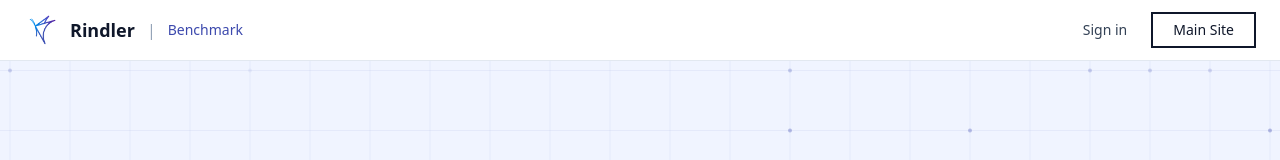
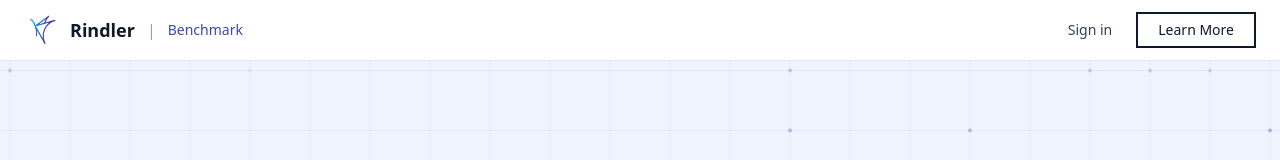
Before and after one commit to meetchie/agent-benchmark, a React (Vite) app in the folder web/: page / in a window 1280 px wide. Shown: the top 160 px of the page. Built offline with nearby package versions, Linux system fonts and the light colour scheme; no server answers.

Commit message:
fix: rename Main Site to Learn More

```diff
--- a/web/src/components/BenchmarkHeader.tsx
+++ b/web/src/components/BenchmarkHeader.tsx
@@ -36,7 +36,7 @@ export function BenchmarkHeader({ onSignInClick }: BenchmarkHeaderProps) {
           rel="noopener noreferrer"
           className="text-sm font-medium text-slate-900 border-2 border-slate-900 px-5 py-1.5 hover:bg-slate-900 hover:text-white transition-colors"
         >
-          Main Site
+          Learn More
         </a>
       </div>
     </header>
```
